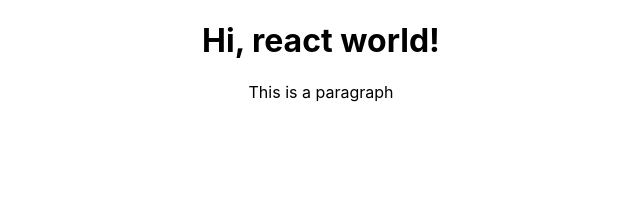
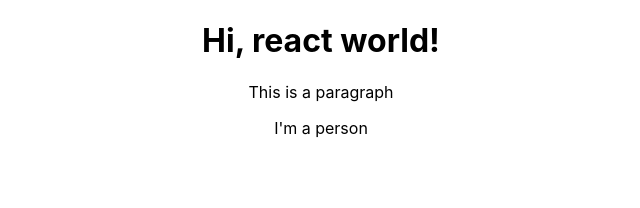
Before and after one commit to tolgaevcimen/react-trainings, a React (Create React App) app in the folder hello-world/: page / in a window 1280 px wide. Shown: the top 208 px of the page, without its empty margins (319-959 px from the left). Built offline with nearby package versions, Linux system fonts and the light colour scheme.

Commit message:
functional component

```diff
--- a/hello-world/src/App.js
+++ b/hello-world/src/App.js
@@ -1,5 +1,6 @@
 import React, { Component } from 'react';
 import './App.css';
+import Person from './Person/Person';
 
 class App extends Component {
   render() {
@@ -7,6 +8,7 @@
       <div className="App">
         <h1>Hi, react world!</h1>
         <p>This is a paragraph</p>
+        <Person />
       </div>
     );
   }
--- /dev/null
+++ b/hello-world/src/Person/Person.js
@@ -0,0 +1,7 @@
+import React from 'react';
+
+const person = () => {
+    return <div>I'm a person</div>
+}
+
+export default person;
```
